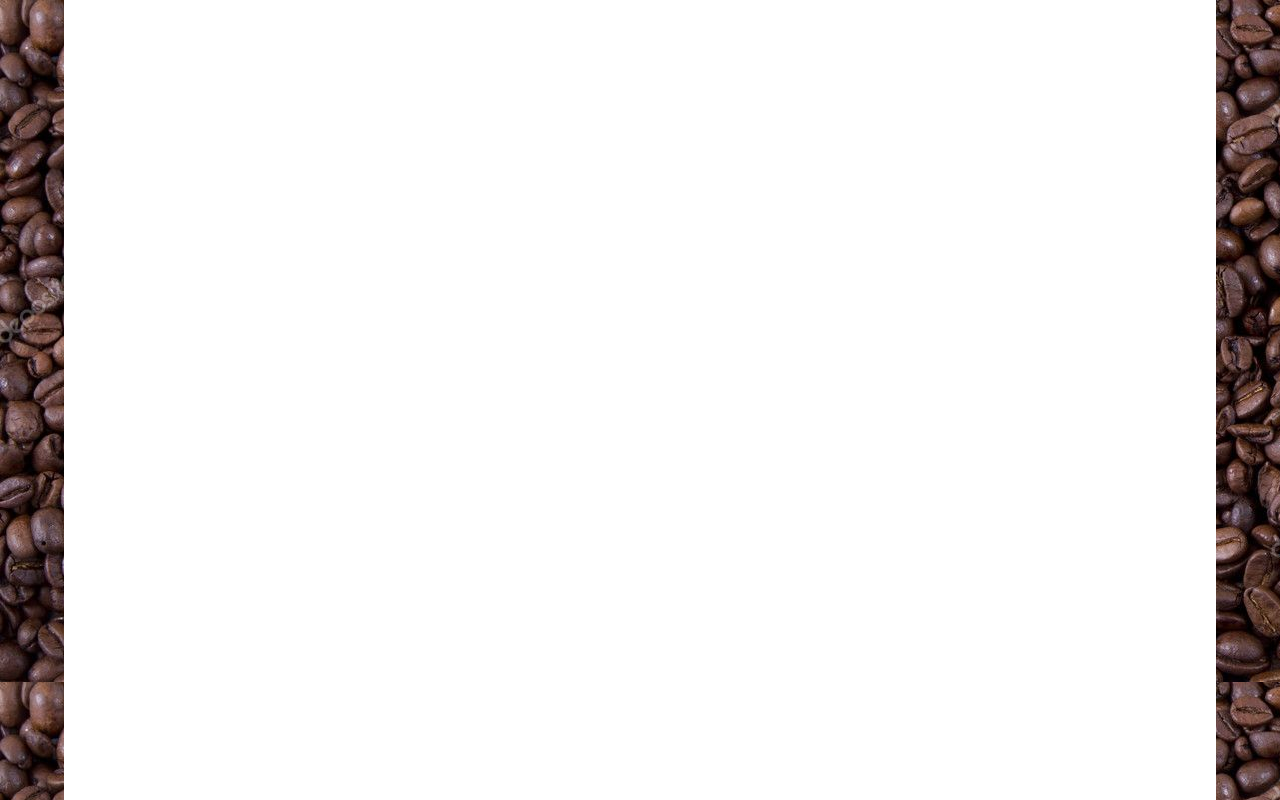
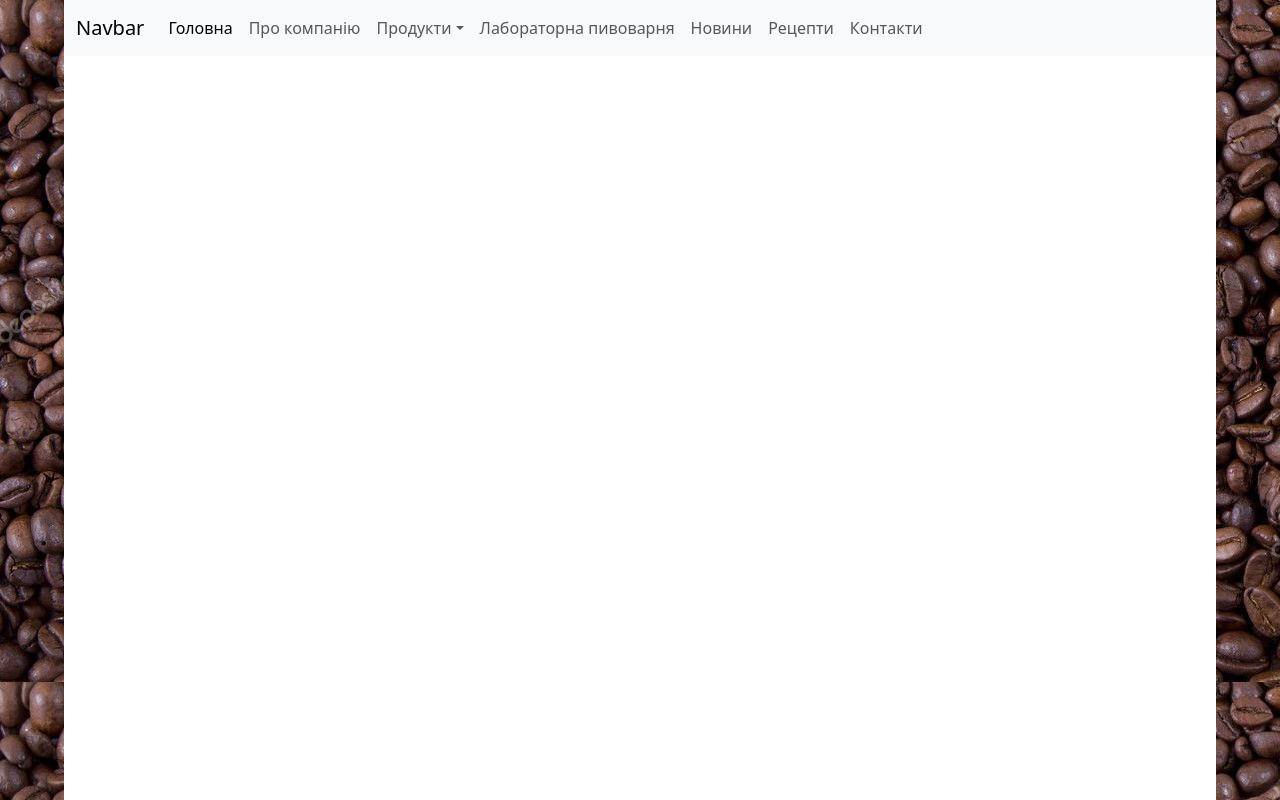
Before and after one commit to Anatolii1996/beer-manufactory, a React (Create React App) app: page / in a window 1280 px wide. Built offline with nearby package versions, Linux system fonts and the light colour scheme; the HTML template or start-up script is replaced by a standard one.

Commit message:
добавил хедер

```diff
--- a/package.json
+++ b/package.json
@@ -9,6 +9,7 @@
     "bootstrap": "^5.3.0-alpha3",
     "react": "^18.2.0",
     "react-dom": "^18.2.0",
+    "react-router-dom": "^6.10.0",
     "react-scripts": "5.0.1",
     "sass": "^1.62.0",
     "web-vitals": "^2.1.4"
--- a/src/App.js
+++ b/src/App.js
@@ -1,10 +1,15 @@
 import "../node_modules/bootstrap/dist/css/bootstrap.min.css";
 import './App.scss';
+// import { Route, Routes } from 'react-router-dom';
+import Header from "./component/header";
+import Home from "./component/home";
 
 function App() {
   return (
     <div className="App">
-      <div className='wrapper'></div>
+      <div className="wrapper">
+        <Header/>
+      </div>
     </div>
   );
 }
--- a/src/component/header.jsx
+++ b/src/component/header.jsx
@@ -0,0 +1,49 @@
+import { Link, Outlet, NavLink } from "react-router-dom";
+
+const Header = () => {
+  return (
+    <nav class="navbar navbar-expand-lg bg-body-tertiary">
+    <div class="container-fluid">
+      <a class="navbar-brand" href="#">Navbar</a>
+      <button class="navbar-toggler" type="button" data-bs-toggle="collapse" data-bs-target="#navbarNavDropdown" aria-controls="navbarNavDropdown" aria-expanded="false" aria-label="Toggle navigation">
+        <span class="navbar-toggler-icon"></span>
+      </button>
+      <div class="collapse navbar-collapse" id="navbarNavDropdown">
+        <ul class="navbar-nav">
+          <li class="nav-item">
+            <a class="nav-link active" aria-current="page" href="#">Головна</a>
+          </li>
+          <li class="nav-item">
+            <a class="nav-link" href="#">Про компанію</a>
+          </li>
+
+          <li class="nav-item dropdown">
+            <a class="nav-link dropdown-toggle" href="#" role="button" data-bs-toggle="dropdown" aria-expanded="false">
+              Продукти
+            </a>
+            <ul class="dropdown-menu">
+              <li><a class="dropdown-item" href="#">Action</a></li>
+              <li><a class="dropdown-item" href="#">Another action</a></li>
+              <li><a class="dropdown-item" href="#">Something else here</a></li>
+            </ul>
+          </li>
+          <li class="nav-item">
+            <a class="nav-link" href="#">Лабораторна пивоварня</a>
+          </li>
+          <li class="nav-item">
+            <a class="nav-link" href="#">Новини</a>
+          </li>
+          <li class="nav-item">
+            <a class="nav-link" href="#">Рецепти</a>
+          </li>
+          <li class="nav-item">
+            <a class="nav-link" href="#">Контакти</a>
+          </li>
+        </ul>
+      </div>
+    </div>
+  </nav>
+
+  );
+};
+export default Header;
--- /dev/null
+++ b/src/component/home.jsx
@@ -0,0 +1,10 @@
+const Home = () => {
+  return (
+    <div className="App">
+      <div className="wrapper">
+       <p>Home</p>
+      </div>
+    </div>
+  );
+};
+export default Home;
```
Also changed, not shown: 1 other file (tests, documents, lock files or other folders).
